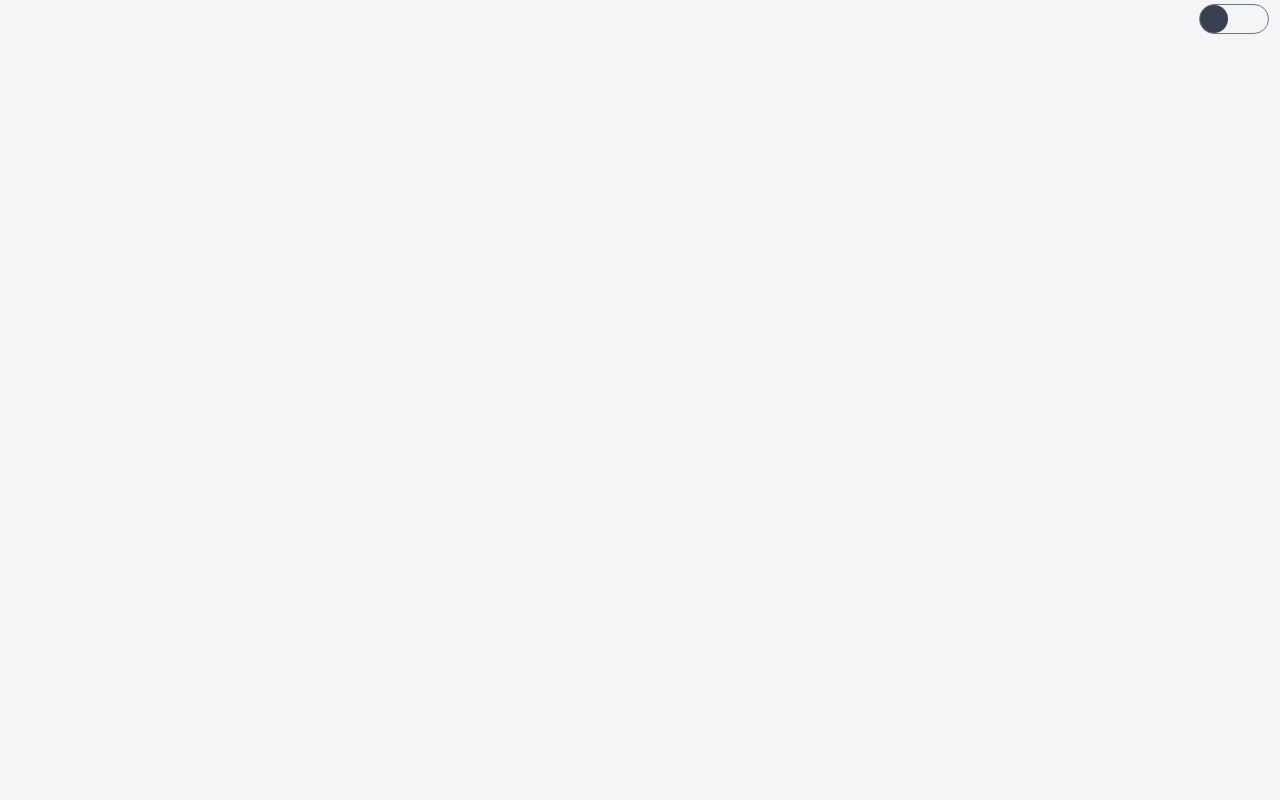
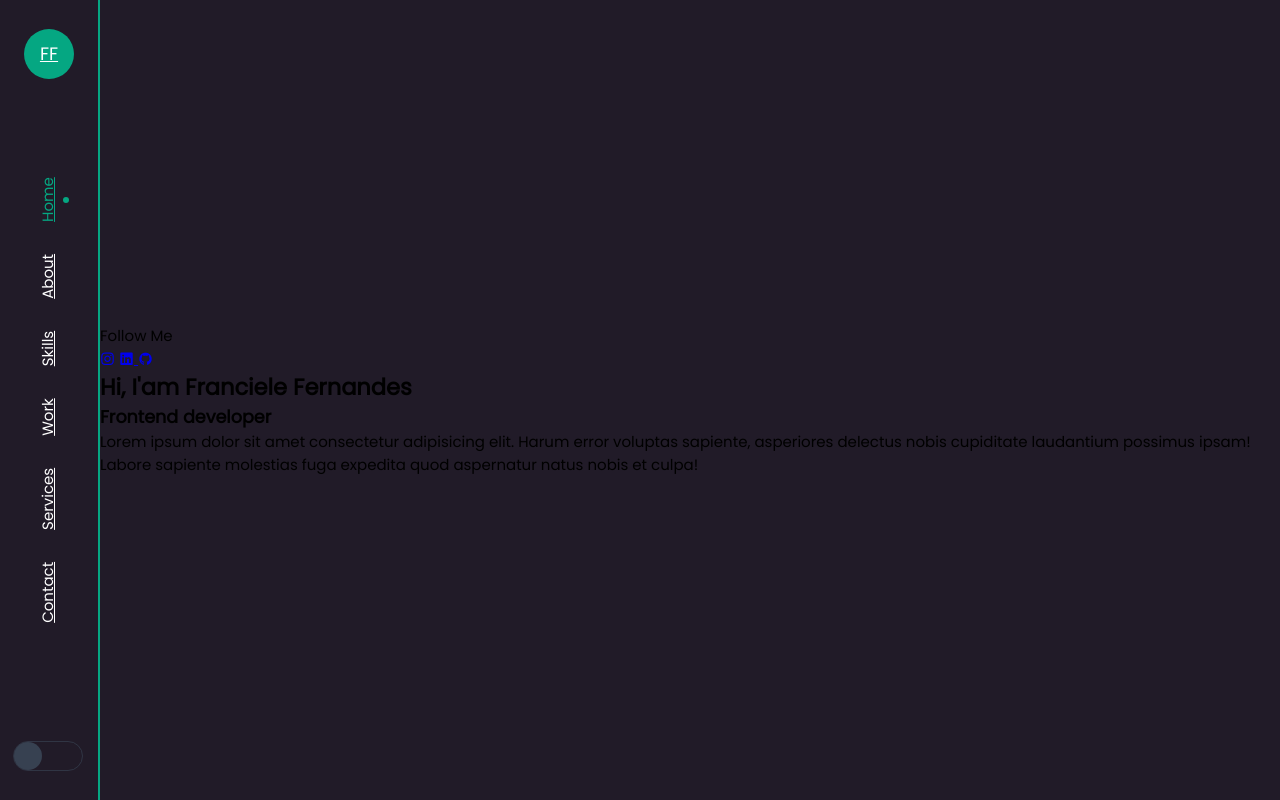
Before and after one commit to Francielefernandes06/MyProfile, a plain HTML site: page index.html in a window 1280 px wide. Drawn offline with nearby package versions, Linux system fonts and the light colour scheme.

Commit message:
..up..menu

```diff
--- a/index.html
+++ b/index.html
@@ -4,19 +4,90 @@
     <meta charset="UTF-8">
     <meta http-equiv="X-UA-Compatible" content="IE=edge">
     <meta name="viewport" content="width=device-width, initial-scale=1.0">
-    <title>Modes</title>
+    <title>Franciele Fernandes</title>
+    <link rel="shortcut icon" href="src/images/icons8-lua-cheia-96.png" type="image/x-icon">
+
+    <link rel="stylesheet" href="https://unicons.iconscout.com/release/v4.0.0/css/line.css">
 
     <link href="https://fonts.googleapis.com/css2?family=Material+Icons"
       rel="stylesheet">
 
     <link rel="stylesheet" href="./src/styles/themes/header.css">
+    <link rel="stylesheet" href="src/style.css">
+    <!-- <link rel="stylesheet" href="./src/styles/themes/commom.css"> -->
+    <link rel="stylesheet" href="./src/styles/themes/default.css">
 </head>
 <body>
+    <!--Menu-->
+    <aside class="barra" id="barra">
+        <nav class= "nav">
+            <div class="nav-logo">
+                <a href="index.html" class="nav-logo-text">FF</a>
+            </div>
+            <div class="nav-menu">
+                <div class="menu">
+                    <ul class="nav-list">
+                        <li class="nav-item">
+                            <a href="#home" class="nav-link link-ativo">Home</a>
+                        </li>
+                        <li class="nav-item">
+                            <a href="#about" class="nav-link">About</a>
+                        </li>
+                        <li class="nav-item">
+                            <a href="#skills" class="nav-link">Skills</a>
+                        </li>
+                        <li class="nav-item">
+                            <a href="#work" class="nav-link">Work</a>
+                        </li>
+                        <li class="nav-item">
+                            <a href="#services" class="nav-link">Services</a>
+                        </li>
+                        <li class="nav-item">
+                            <a href="#contact" class="nav-link">Contact</a>
+                        </li>
+                    </ul>
 
-    <div class="dark">
-        <input type="checkbox" id="mode">
-    </div>
+                    </div>
+                </div>
+            </div>
+            <div class="dark">
+                <input type="checkbox" id="mode">
+            </div>
+        </nav>
+    </aside>
 
-    <script src="./src/main.js"></script>
+    <main class="main">
+        <!--Home-->
+
+        <section class="home" id="home">
+            <div class="home-container container grid">
+                <div class="home-social">
+                    <span class="home-social-follow">Follow Me</span>
+                    <div class="home-social-links">
+                        <a href="http://www.instagram.com/" target="_blank" class="home-social-links">
+                            <i class="uil uil-instagram"></i></a>
+                        <a href="http://www.linkedin.com/" target="_blank" class="home-social-links">
+                            <i class="uil uil-linkedin"></i>
+                        </a>
+                        <a href="http://www.github.com/" target="_blank" class="home-social-links">
+                            <i class="uil uil-github"></i>
+                        </a>
+
+                    </div>
+
+                    <img src="src/images/profile.png" alt="" class="home-img">
+                    <div class="home-data">
+                        <h1 class="home-titulo">Hi, I'am Franciele Fernandes</h1>
+                        <h3 class="home-subtitulo">Frontend developer</h3>
+                        <p class="home-descricao">Lorem ipsum dolor sit amet consectetur adipisicing elit. Harum error voluptas sapiente, asperiores delectus nobis cupiditate laudantium possimus ipsam! Labore sapiente molestias fuga expedita quod aspernatur natus nobis et culpa!</p>
+
+                    </div>
+                </div>
+            </div>
+        </section>
+
+    </main>
+
+    <!-- <script src="./src/main.js"></script> -->
 </body>
 </html>
--- /dev/null
+++ b/src/style.css
@@ -0,0 +1,107 @@
+/* menu*/
+.barra{
+    position: fixed;
+    width: 100px;
+    height: 100vh;
+    background-color: #211B28;
+    border-right: 2px solid #05a782;
+}
+.nav-logo{
+    position: absolute;
+    left: 0;
+    right: 0;
+    top: 1.8rem;
+    width: 50px;
+    height: 50px;
+    border-radius: 50%;
+    background-color: #05a782;
+    text-align: center;
+    margin: auto;
+}
+.nav-logo-text{
+    font-size: 1.125rem;
+    color: #ffffff;
+    font-weight: 100;
+    line-height: 50px;
+}
+.nav-menu{
+    position: fixed;
+    transform: rotate(-90deg) translateX(-100%);
+    transform-origin: left top;
+    width: 100vh;
+}
+.menu{
+    display: flex;
+}
+.nav-list{
+    display: flex;
+    flex-direction: row-reverse;
+    margin: -2px auto 0 auto;
+}
+.nav-link{
+    float: right;
+    height: 100%;
+    line-height: 100px;
+    padding: 0 1rem;
+    color: #ffffff;
+    font-weight: ;
+    position: relative;
+    transition: .4s;
+}
+.dark{
+    position: absolute;
+    bottom: 1.8rem;
+    left: 0;
+    right: 15px;
+    text-align: center;
+}
+
+.nav-link.link-ativo, .nav-link:hover{
+    color: #05a782;
+}
+.nav-link.link-ativo::after, .nav-link:hover::after{
+    position: absolute;
+    content: '';
+    width: 6px;
+    height: 6px;
+    background-color: #05a782;
+    border-radius: 50%;
+    bottom: 1.8rem;
+    left: 0;
+    right: 0;
+    margin: auto;
+}
+
+/*main*/
+.main{
+    margin-left: 100px;
+}
+.home-img{
+    width: 559px;
+    height: 758px;
+}
+.container{
+    max-width: 1250px;
+    margin-left: auto;
+    margin-right: auto;
+}
+.grid{
+    display: grid;
+}
+.home-img{
+    display: none;
+}
+.home{
+    background: ;
+    background-color: cover;
+    background-position: center center;
+    height: 100vh;
+}
+.home-container {
+    position: relative;
+    height: 100%;
+    align-items: center;
+}
+.home-social{
+
+}
--- a/src/styles/themes/default.css
+++ b/src/styles/themes/default.css
@@ -13,12 +13,17 @@
       box-sizing: border-box;
   }
 
-  html {
+  /* html {
       scroll-behavior: smooth;
-  }
+  } */
 
   body {
     font-family: 'Roboto', sans-serif;
-      margin: 3rem 0 0 0;
+      margin: 0 0 0 0;
       font-size: 0.938rem;
+      background-color: #211B28;
   }
+
+  ul{
+      list-style-type: none;
+  }
```
Also changed, not shown: src/images/icons8-lua-cheia-16.png (added), src/images/icons8-lua-cheia-32.png (added), src/images/icons8-lua-cheia-96.png (added), src/images/profile.png (added).
